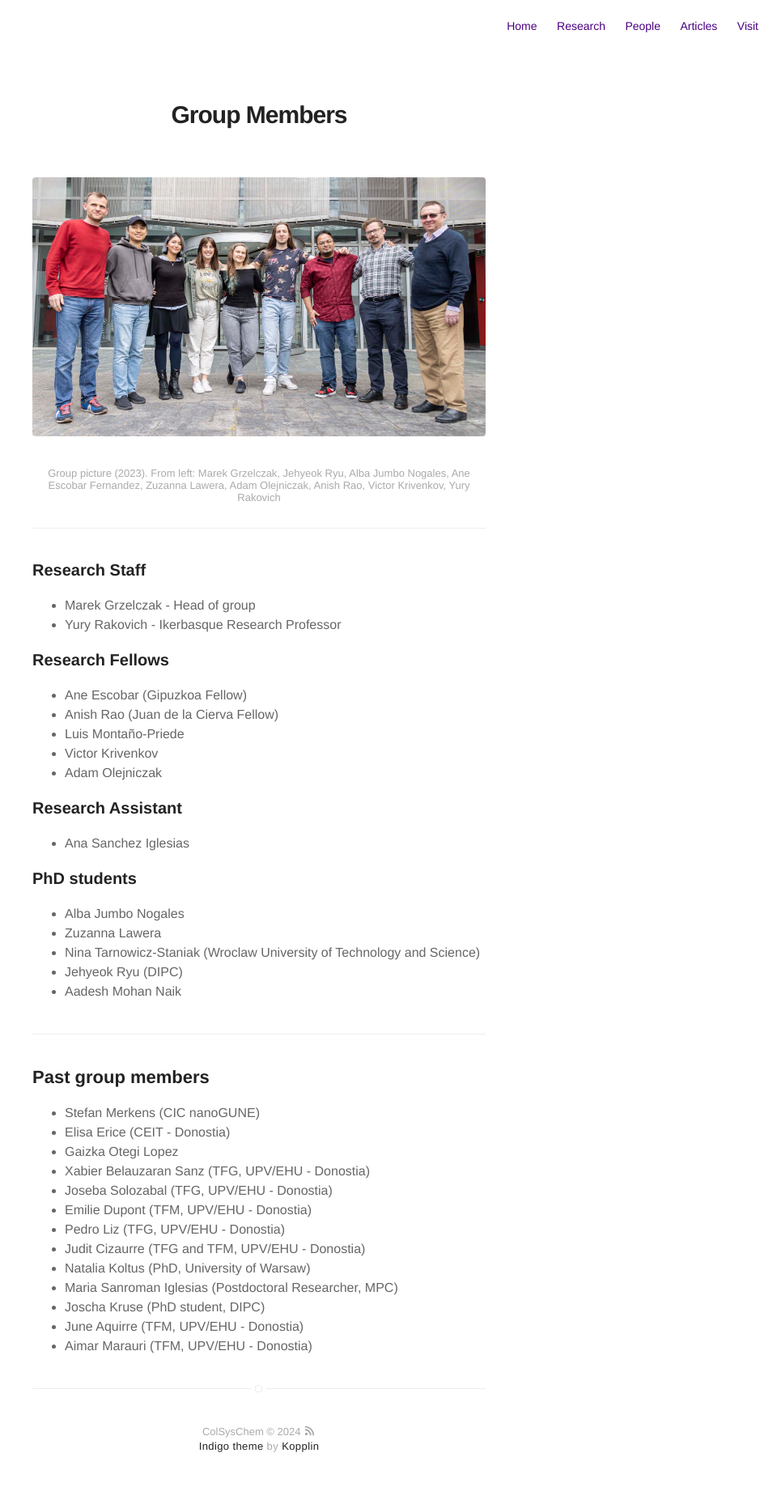
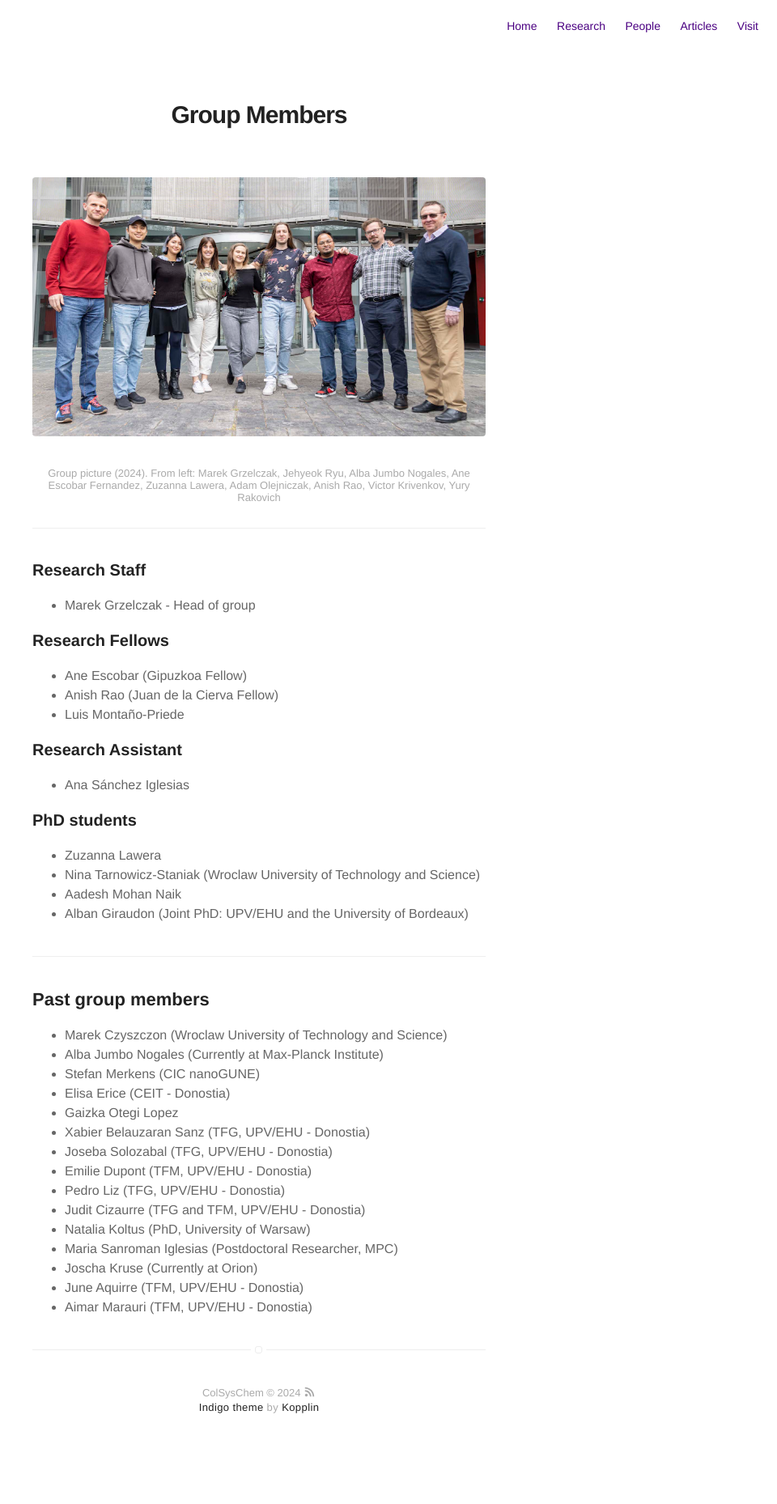
Before and after one commit to colsyschem/colsyschem.github.io, a Jekyll site: the page built from blog.md, in a window 1280 px wide. Shown: the whole page at 81% size, without its empty margins (320-1280 px from the left). Built offline with Jekyll 4.4.1, drawn with Linux system fonts in a browser that asks for light colours; after the commit the page ends 1810 px from its top, so only the background shows below that.

Commit message:
Update blog.md
update group members

```diff
--- a/blog.md
+++ b/blog.md
@@ -6,40 +6,37 @@ layout: page
 # Group Members
 
 <img class="image" src="/assets/images/NanoSpec_web.jpg" alt="Alt Text">
-<figcaption class="caption">Group picture (2023). From left: Marek Grzelczak, Jehyeok Ryu, Alba Jumbo Nogales, Ane Escobar Fernandez, Zuzanna Lawera, Adam Olejniczak, Anish Rao, Victor Krivenkov, Yury Rakovich</figcaption>
+<figcaption class="caption">Group picture (2024). From left: Marek Grzelczak, Jehyeok Ryu, Alba Jumbo Nogales, Ane Escobar Fernandez, Zuzanna Lawera, Adam Olejniczak, Anish Rao, Victor Krivenkov, Yury Rakovich</figcaption>
 
 ---
 
 ### Research Staff
 
 - Marek Grzelczak - Head of group
-- Yury Rakovich - Ikerbasque Research Professor
 
 ### Research Fellows
 
 - Ane Escobar (Gipuzkoa Fellow)
 - Anish Rao (Juan de la Cierva Fellow)
 - Luis Montaño-Priede
-- Victor Krivenkov
-- Adam Olejniczak
 
 ### Research Assistant
 
-- Ana Sanchez Iglesias
+- Ana Sánchez Iglesias
 
 ### PhD students
 
-- Alba Jumbo Nogales
 - Zuzanna Lawera
 - Nina Tarnowicz-Staniak (Wroclaw University of Technology and Science)
-- Jehyeok Ryu (DIPC)
 - Aadesh Mohan Naik
-
+- Alban Giraudon (Joint PhD: UPV/EHU and the University of Bordeaux)
 
 ---
 
 ## Past group members
 
+- Marek Czyszczon (Wroclaw University of Technology and Science)
+- Alba Jumbo Nogales (Currently at Max-Planck Institute)
 - Stefan Merkens (CIC nanoGUNE)
 - Elisa Erice (CEIT - Donostia)
 - Gaizka Otegi Lopez
@@ -50,6 +47,6 @@ layout: page
 - Judit Cizaurre (TFG and TFM, UPV/EHU - Donostia)
 - Natalia Koltus (PhD, University of Warsaw)
 - Maria Sanroman Iglesias (Postdoctoral Researcher, MPC)
-- Joscha Kruse (PhD student, DIPC)
+- Joscha Kruse (Currently at Orion)
 - June Aquirre (TFM, UPV/EHU - Donostia)
 - Aimar Marauri (TFM, UPV/EHU - Donostia)
```
